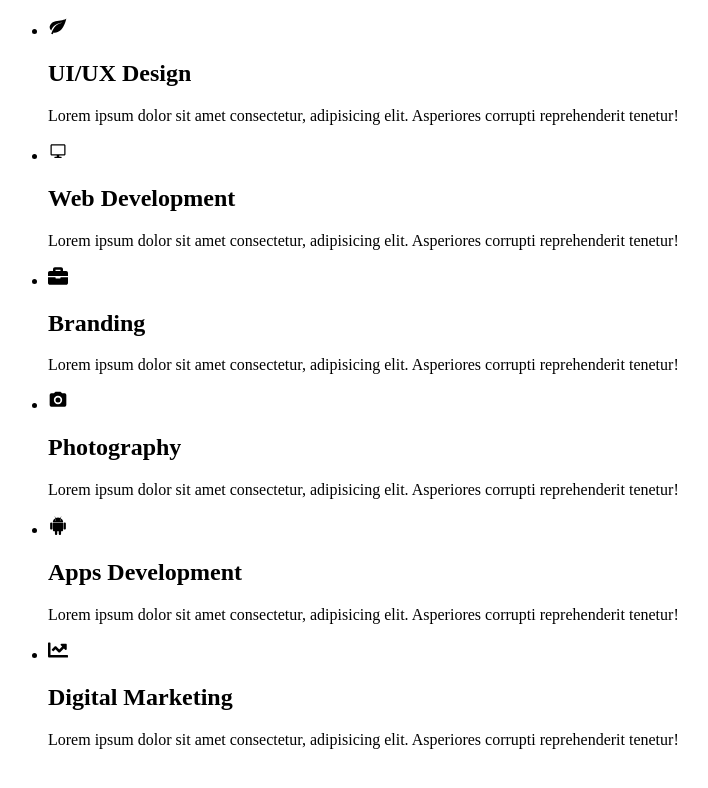
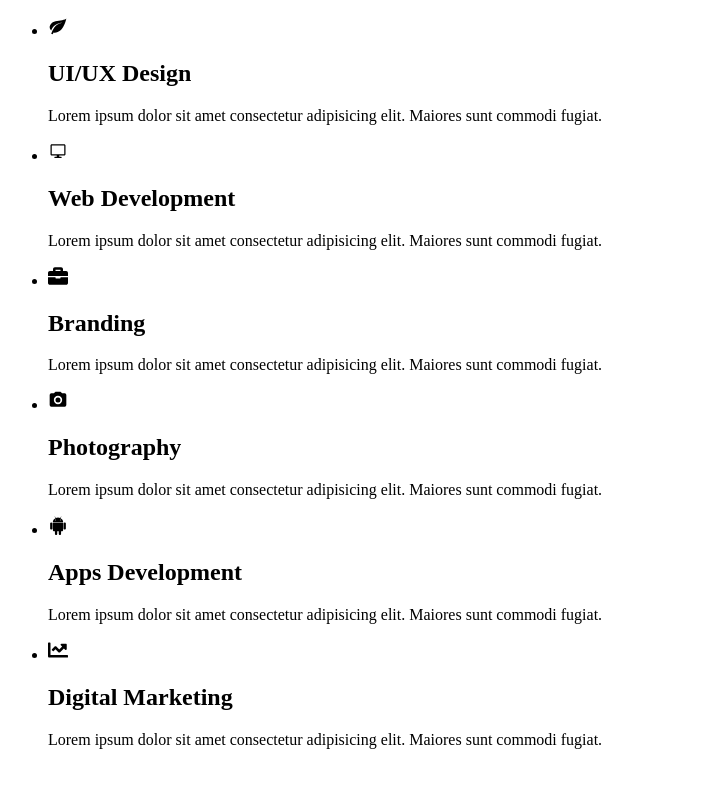
Before and after one commit to vinhh03/vinh_f8_fullstack_k4, a plain HTML site: page bai_tap/day01/ex02/ex02.html in a window 1280 px wide. Shown: the whole page, without its empty margins (0-708 px from the left). Drawn offline with Linux system fonts and the light colour scheme.

Commit message:
Nop bai tap ngay 1

```diff
--- a/bai_tap/day01/ex02/ex02.html
+++ b/bai_tap/day01/ex02/ex02.html
@@ -17,48 +17,53 @@
         <img class="icon" src="./assets/images/leaf_icon.svg" alt="" />
         <h2>UI/UX Design</h2>
         <p>
-          Lorem ipsum dolor sit amet consectetur, adipisicing elit. Asperiores
-          corrupti reprehenderit tenetur!
+          Lorem ipsum dolor sit amet consectetur adipisicing elit. Maiores sunt
+          commodi fugiat.
         </p>
       </li>
+
       <li>
         <img class="icon" src="./assets/images/monitor_icon.svg" alt="" />
         <h2>Web Development</h2>
         <p>
-          Lorem ipsum dolor sit amet consectetur, adipisicing elit. Asperiores
-          corrupti reprehenderit tenetur!
+          Lorem ipsum dolor sit amet consectetur adipisicing elit. Maiores sunt
+          commodi fugiat.
         </p>
       </li>
+
       <li>
         <img class="icon" src="./assets/images/briefcase_icon.svg" alt="" />
         <h2>Branding</h2>
         <p>
-          Lorem ipsum dolor sit amet consectetur, adipisicing elit. Asperiores
-          corrupti reprehenderit tenetur!
+          Lorem ipsum dolor sit amet consectetur adipisicing elit. Maiores sunt
+          commodi fugiat.
         </p>
       </li>
+
       <li>
         <img class="icon" src="./assets/images/camera_icon.svg" alt="" />
         <h2>Photography</h2>
         <p>
-          Lorem ipsum dolor sit amet consectetur, adipisicing elit. Asperiores
-          corrupti reprehenderit tenetur!
+          Lorem ipsum dolor sit amet consectetur adipisicing elit. Maiores sunt
+          commodi fugiat.
         </p>
       </li>
+
       <li>
         <img class="icon" src="./assets/images/android_icon.svg" alt="" />
         <h2>Apps Development</h2>
         <p>
-          Lorem ipsum dolor sit amet consectetur, adipisicing elit. Asperiores
-          corrupti reprehenderit tenetur!
+          Lorem ipsum dolor sit amet consectetur adipisicing elit. Maiores sunt
+          commodi fugiat.
         </p>
       </li>
+
       <li>
         <img class="icon" src="./assets/images/chart_line_icon.svg" alt="" />
         <h2>Digital Marketing</h2>
         <p>
-          Lorem ipsum dolor sit amet consectetur, adipisicing elit. Asperiores
-          corrupti reprehenderit tenetur!
+          Lorem ipsum dolor sit amet consectetur adipisicing elit. Maiores sunt
+          commodi fugiat.
         </p>
       </li>
     </ul>
```
